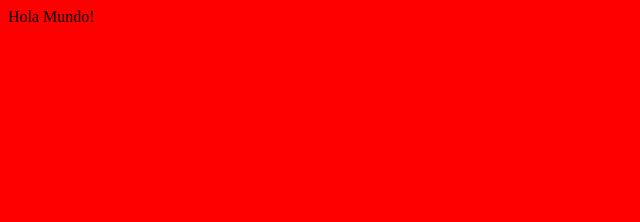
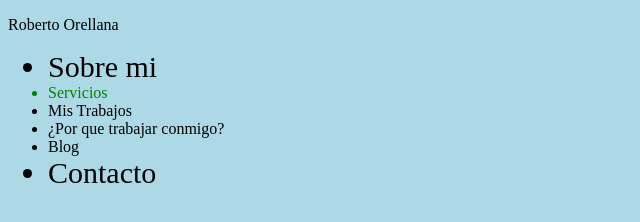
Before and after one commit to robert912/PaginaWeb, a plain HTML site: page index.html in a window 1280 px wide. Shown: the whole page, without its empty margins (0-640 px from the left). Drawn offline with Linux system fonts and the light colour scheme.

Commit message:
Se creo una lista de elementos con estilo

```diff
--- a/estilos.css
+++ b/estilos.css
@@ -1,3 +1,11 @@
 body{
-    background: red;
+    background: lightblue;
 }
+
+#list{
+    color: green;
+}
+
+.lista{
+    font-size: 30px;
+}
--- a/index.html
+++ b/index.html
@@ -6,6 +6,18 @@
         <link rel="stylesheet" href="estilos.css">
     </head>
     <body>
-        Hola Mundo!
+        <div>
+            <p>Roberto Orellana</p>
+            <nav>
+                <ul>
+                    <li class="lista">Sobre mi</li>
+                    <li id="list">Servicios</li>
+                    <li>Mis Trabajos</li>
+                    <li>¿Por que trabajar conmigo?</li>
+                    <li>Blog</li>
+                    <li class="lista">Contacto</li>
+                </ul>
+            </nav>
+        </div>
     </body>
 </html>
```
